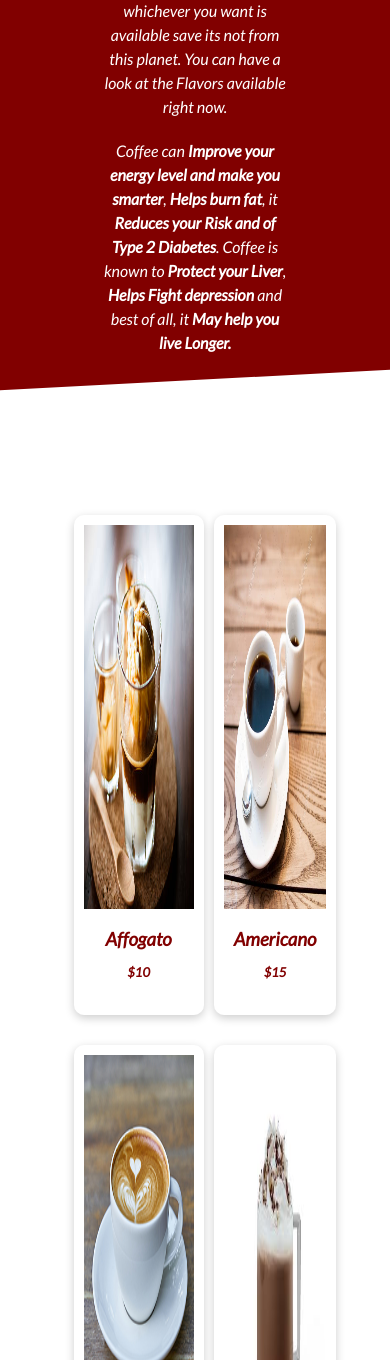
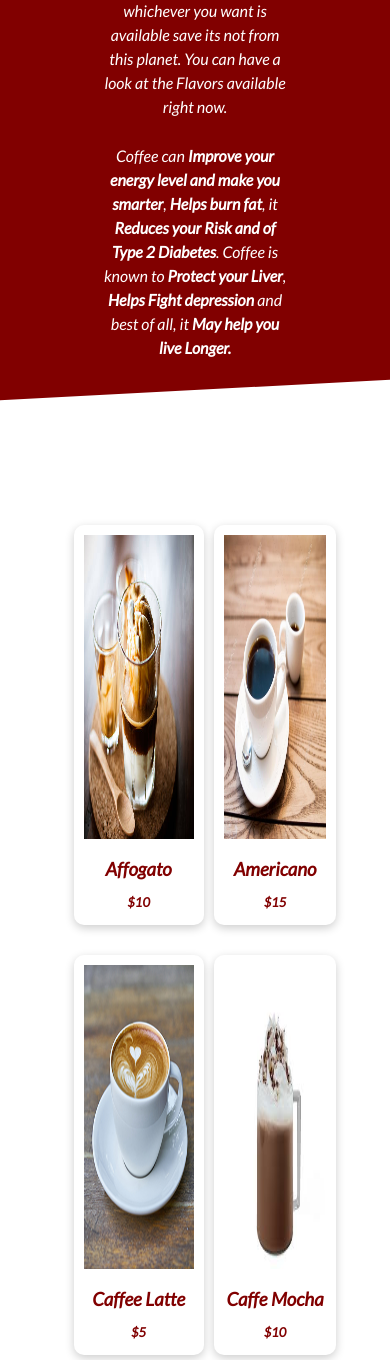
Before and after one commit to blessadeik/Beable-Coffe-Shop, a plain HTML site: page coffee.html in a window 390 px wide. Shown: the part 640-2000 px from the top of the page. Drawn offline with Linux system fonts and the light colour scheme.

Commit message:
style.css

```diff
--- a/style.css
+++ b/style.css
@@ -85,10 +85,12 @@ img{
 
 .showcase h1{
     font-size:40px;
+    font-weight: bold;
 }
 
 .showcase p{
     margin: 20px 0;
+    padding-bottom: 5px;
 }
 
 .showcase .grid{
@@ -102,6 +104,8 @@ img{
     text-align: center;
     padding-bottom: 30px;
 }
+
+
 
 .showcase-text a{
     text-decoration:none;
@@ -118,7 +122,7 @@ img{
     position:relative;
     top: 60px;
     height: fit-content;
-    width: 80%;
+    width: 100%;
     padding:40px;
     z-index:100%;
     justify-self:flex-end;
@@ -412,6 +416,7 @@ select:focus{
 .testimonies p{
     font-size: 0.75rem;
     align-self: center;
+    padding-left: 6px;
 }
 .testimonies .grid5{
     display: grid;
@@ -655,7 +660,7 @@ footer{
 
 
 /* Mobile */
-@media (max-width:500px){
+@media (max-width:550px){
     .navbar{
         height:fit-content;
     }
@@ -670,6 +675,13 @@ footer{
     .coffee .grid4{
         grid-template-columns: repeat(2, 1fr);
     }
+
+    .coffee .card{
+        width: 100%;
+        height:400px;
+        padding: 10px;
+        align-self: center;
+    }
     .testimonies .grid5{
         grid-template-columns: repeat(1, 1fr);
     }
```
